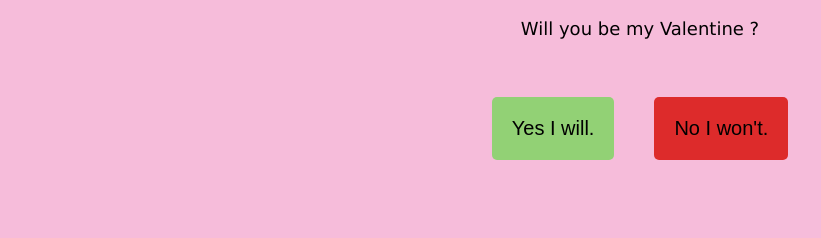
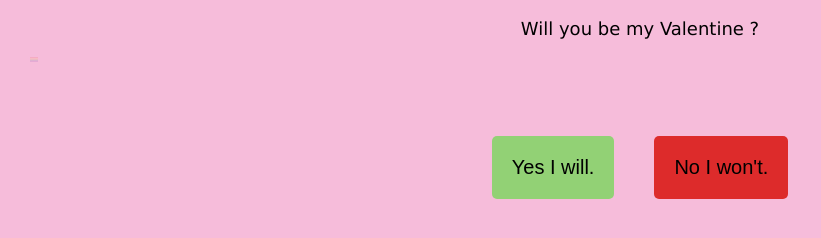
Before and after one commit to TAMINE-CYRIL/Valentine-Day, a website: page index.html in a window 1280 px wide. Shown: the whole page, without its empty margins (0-821 px from the left). Drawn offline with Linux system fonts and the light colour scheme.

Commit message:
Ajout d'un petit easter egg bien caché 👀 !

```diff
--- a/css/style.css
+++ b/css/style.css
@@ -83,3 +83,19 @@ button{
     width: 50vw;
     max-width: 90vh;
 }
+
+.lgbt {
+    padding-left: 30px;
+    padding-bottom: 30px ;
+    width: 1vw;
+    height: auto;
+    max-width: 1vh;
+    max-height: 1vh;
+    cursor: pointer;
+    transition: transform 0.3s;
+    opacity: 0.1;
+}
+
+.lgbt:hover {
+    transform: scale(1.1);
+}
--- a/index.html
+++ b/index.html
@@ -4,15 +4,19 @@
     <meta charset="UTF-8">
     <title>Happy Valentine's Day !</title>
     <meta name="viewport" content="width=device-width, initial-scale=1">
+    <link rel="icon" href="media/favicon.ico" type="image/x-icon">
+
     <meta name="description" content="Happy Valentine's Day to everyone !">
     <link rel="stylesheet" href="css/style.css">
-    <link rel="icon" type="image/png" href="/media/favicon.png">
-
 </head>
 <body>
+
 <p class="love">Will you be my Valentine ?</p>
+<img class="lgbt" src="media/gay.png" alt="Drapeau LGBT" onclick="gay()"/>
+
 <section class="button">
-<button class="yes" onclick="yes()">Yes I will.</button>
+
+    <button class="yes" onclick="yes()">Yes I will.</button>
 <button class="no" onclick="no()">No I won't.</button>
 </section>
 <script src="js/script.js"></script>
--- a/js/script.js
+++ b/js/script.js
@@ -77,8 +77,19 @@ function yes(){
     document.body.appendChild(gifContainer);
 
     audio.play();
-    alert("I love you too ❤️");
+    alert("I knew it ! ❤️");
     startHearts();
 
 
 }
+
+function gay(){
+    let buttonNo = document.getElementsByClassName("no")[0];
+    let buttonYes = document.getElementsByClassName("yes")[0];
+    let text = document.getElementsByClassName("love")[0];
+
+    text.textContent = "But are you gay ?"
+    buttonNo.textContent = "Yes, but in red."
+    buttonYes.textContent = "Yes I am."
+    alert("You have good eyes ! 👀")
+}
```
Also changed, not shown: media/favicon.ico (added), media/favicon.png, media/gay.png (added).
